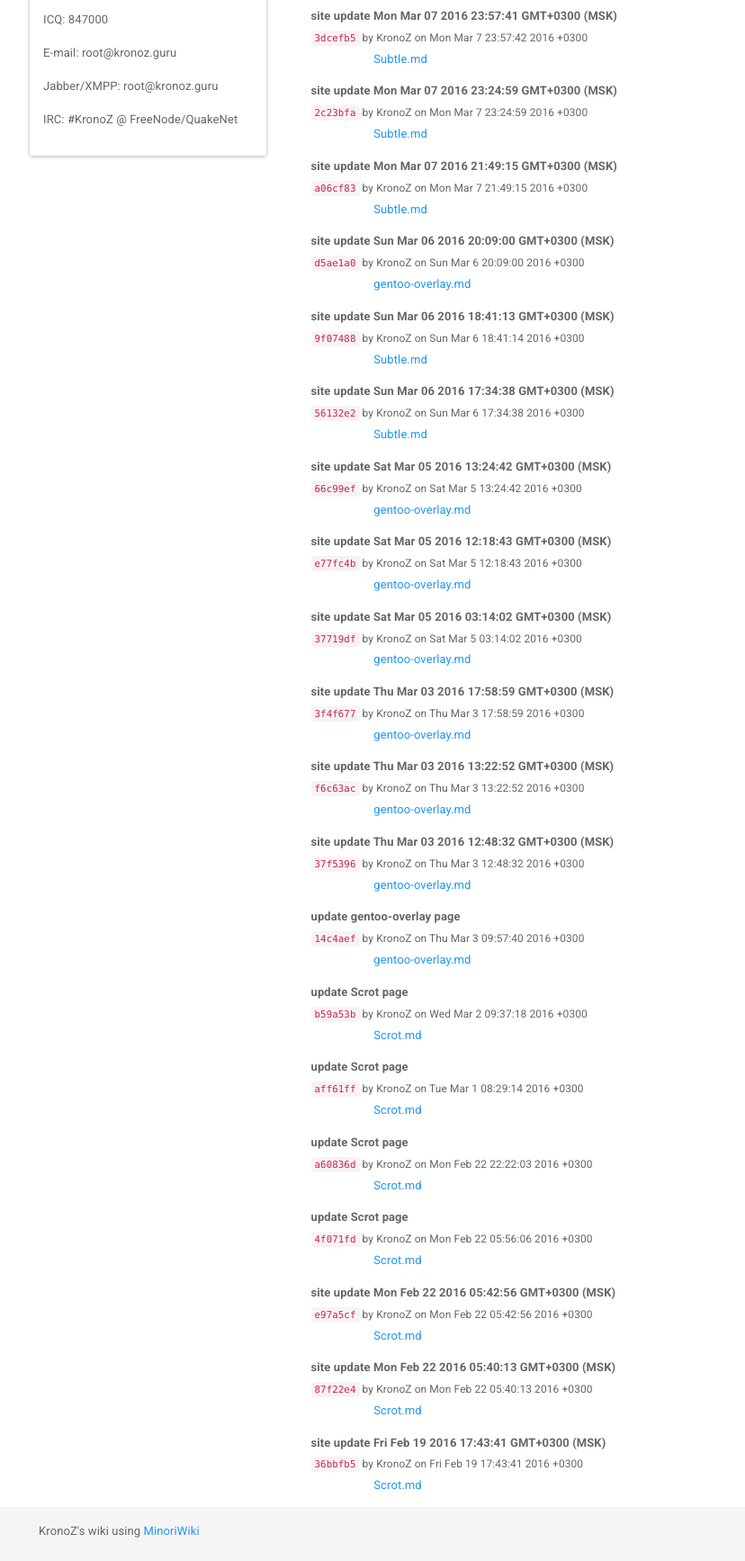
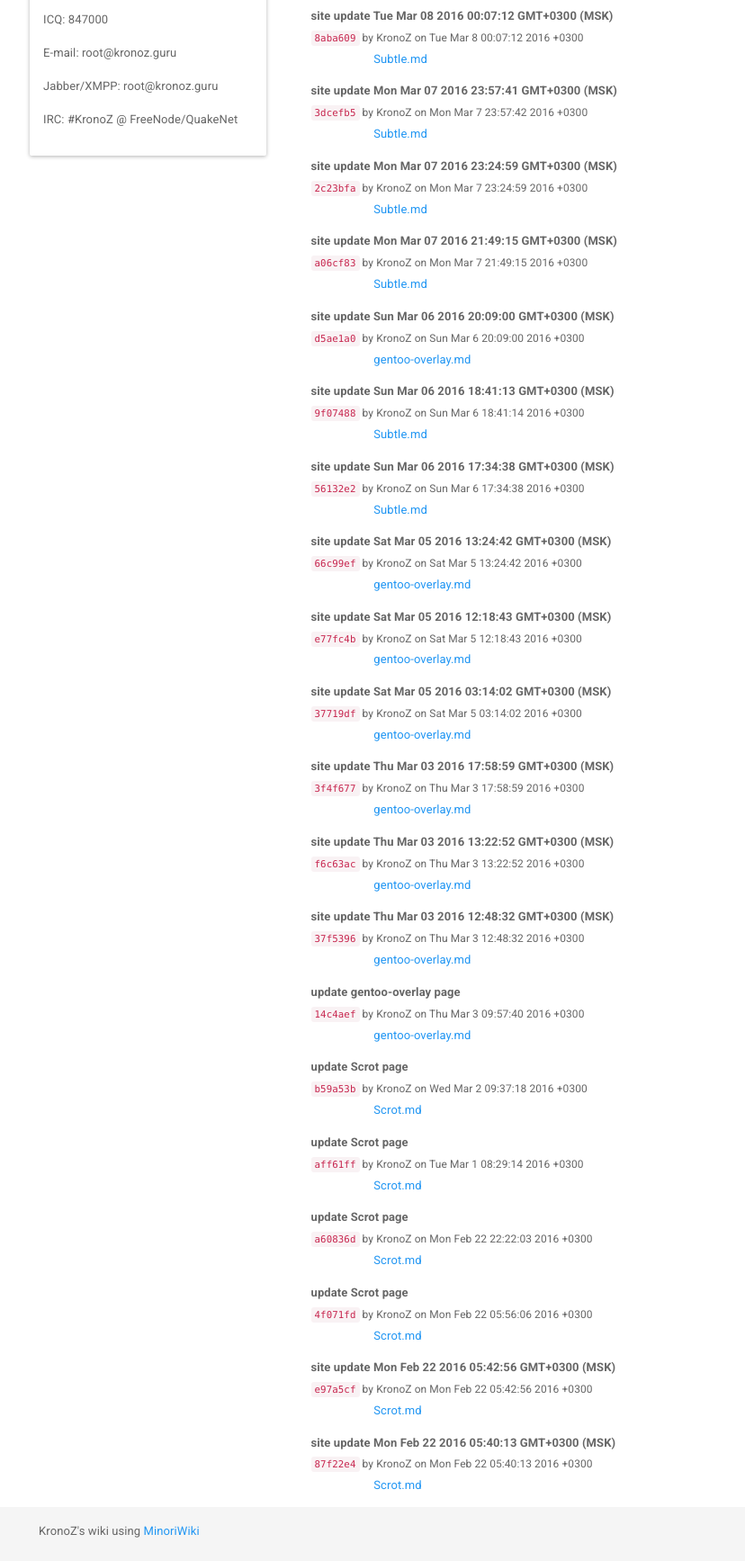
Before and after one commit to KronoZed/wiki, a plain HTML site: page changelog/index.html in a window 1280 px wide. Shown: the part 282-2017 px from the top of the page at 90% size, without its empty margins (37-865 px from the left). Drawn offline with Linux system fonts and the light colour scheme.

Commit message:
site update Tue Mar 08 2016 00:11:49 GMT+0300 (MSK)

```diff
--- a/changelog/index.html
+++ b/changelog/index.html
@@ -38,6 +38,21 @@
 <div class="col-lg-9 col-md-9 col-sm-12">
 <div class="index-content">
 <h2>Недавние изменения</h2>
+<div class="row">
+<div class="col-md-12">
+<b>site update Tue Mar 08 2016 00:07:12 GMT+0300 (MSK)</b>
+<br/>
+<small><code>8aba609</code> by KronoZ on Tue Mar 8 00:07:12 2016 +0300</small>
+</div>
+<div class="col-md-10 col-md-offset-1">
+<ul class="list-unstyled">
+<li>
+<a href="/raw/Subtle.md" target="_self">
+Subtle.md</a>
+</li>
+</ul>
+</div>
+</div>
 <div class="row">
 <div class="col-md-12">
 <b>site update Mon Mar 07 2016 23:57:41 GMT+0300 (MSK)</b>
@@ -323,21 +338,6 @@ Scrot.md</a>
 </ul>
 </div>
 </div>
-<div class="row">
-<div class="col-md-12">
-<b>site update Fri Feb 19 2016 17:43:41 GMT+0300 (MSK)</b>
-<br/>
-<small><code>36bbfb5</code> by KronoZ on Fri Feb 19 17:43:41 2016 +0300</small>
-</div>
-<div class="col-md-10 col-md-offset-1">
-<ul class="list-unstyled">
-<li>
-<a href="/raw/Scrot.md" target="_self">
-Scrot.md</a>
-</li>
-</ul>
-</div>
-</div>
 </div>
 </div>
 </div>
```
Also changed, not shown: page/Subtle/index.html (+2 -6 lines), 1 other file.
